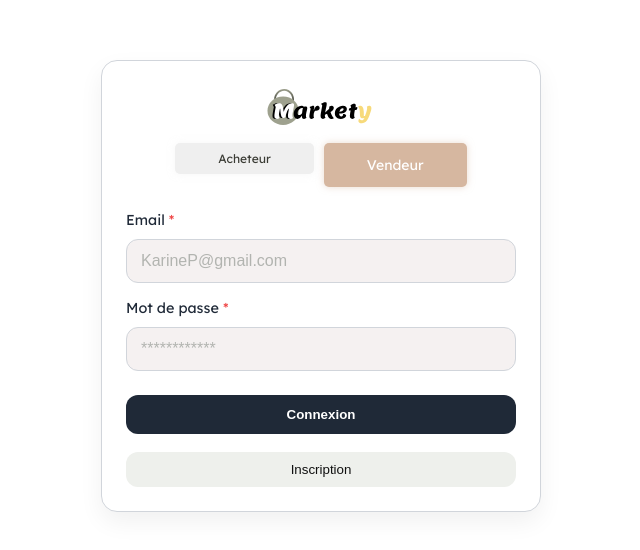
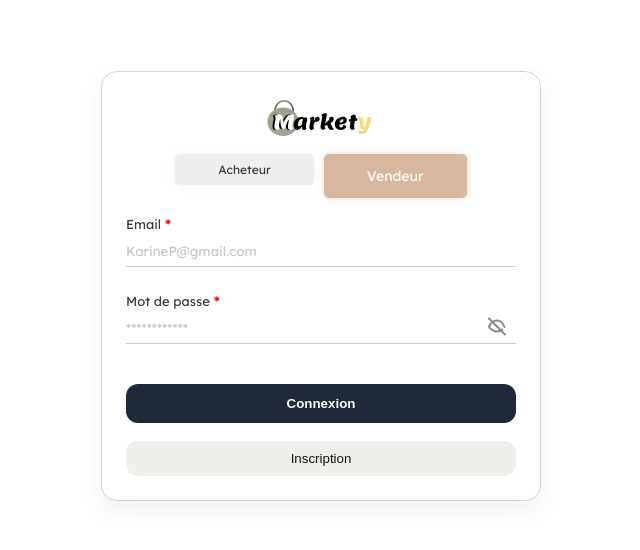
Before and after one commit to cfb2025-2026/Front, a Nuxt app: page /login in a window 1280 px wide. Shown: the part 114-664 px from the top of the page, without its empty margins (319-959 px from the left). Built offline with nearby package versions, Linux system fonts and the light colour scheme.

Commit message:
feat: add Input component with validation #24

```diff
--- a/src/components/auth/AuthForm.vue
+++ b/src/components/auth/AuthForm.vue
@@ -4,6 +4,7 @@ import TextInput from '@/components/ui/TextInput.vue'
 import PrimaryButton from '@/components/ui/PrimaryButton.vue'
 import { ref } from 'vue'
 import Button from '~/components/ui/Button.vue'
+import Input from '~/components/ui/Input.vue'
 
 const role = ref<'acheteur'|'vendeur'>('acheteur')
 const email = ref('')
@@ -11,12 +12,32 @@ const password = ref('')
 const loading = ref(false)
 const error = ref<string|null>(null)
 
+const emailInputError = ref(false)
+const passwordInputError = ref(false)
+
+const emailRegex: Array<{ pattern: string, message: string }> = [
+  { pattern: '^[^@]+@[^@]+\\.[^@]+$', message: 'Email invalide' }
+]
+const passwordRegex: Array<{ pattern: string, message: string }> = [
+  { pattern: '[A-Z]', message: 'Le mot de passe doit contenir au moins une lettre majuscule.' },
+  { pattern: '[a-z]', message: 'Le mot de passe doit contenir au moins une lettre minuscule.' },
+  { pattern: '[0-9]', message: 'Le mot de passe doit contenir au moins un chiffre.' },
+  { pattern: '[!@#$%^&*(),.?":{}|<>]', message: 'Le mot de passe doit contenir au moins un caractère spécial.' },
+  { pattern: '.{8,50}', message: 'Le mot de passe doit contenir entre 8 et 50 caractères.' }
+]
+
 async function onSubmit(){
   error.value = null
   loading.value = true
+
+  if (emailInputError.value || passwordInputError.value) {
+    loading.value = false
+    return
+  }
+
   try{
     // Appel API ici
-    console.log('Login', { email: email.value, password: '••••••••', role: role.value })
+    console.log('Login', { email: email.value, password: password.value, role: role.value })
   }catch(e:any){
     error.value = e?.message ?? 'Une erreur est survenue.'
   }finally{
@@ -35,11 +56,29 @@ async function onSubmit(){
     </div>
 
     <form class="form" @submit.prevent="onSubmit">
-      <label class="field-label">Email <span class="asterisk">*</span></label>
-      <TextInput v-model="email" name="email" type="email" placeholder="KarineP@gmail.com" autocomplete="email" />
+      <Input :label="'Email'"
+        v-model="email"
+        name="email"
+        id="login-email"
+        type="text"
+        placeholder="KarineP@gmail.com"
+        :required="true"
+        autocomplete="email"
+        :regex="emailRegex"
+        @error-state="emailInputError = $event"
+      />
 
-      <label class="field-label">Mot de passe <span class="asterisk">*</span></label>
-      <TextInput v-model="password" name="password" type="password" placeholder="************" autocomplete="current-password" />
+      <Input :label="'Mot de passe'"
+        v-model="password"
+        name="password"
+        id="login-password"
+        type="password"
+        placeholder="************"
+        :required="true"
+        autocomplete="current-password"
+        :regex="passwordRegex"
+        @error-state="passwordInputError = $event"
+      />
 
       <PrimaryButton :disabled="loading" class="btn-main">
         {{ loading ? 'Connexion…' : 'Connexion' }}
--- /dev/null
+++ b/src/components/ui/Input.vue
@@ -0,0 +1,178 @@
+<template>
+  <div class="input-wrapper">
+    <label v-if="label" :for="id" :class="{ required: required }">{{ label }}</label>
+    <div class="input-password-wrapper" v-if="type === 'password'">
+      <input
+        v-bind="inputAttrs"
+        v-model="modelValueProxy"
+        :name="name"
+        :autocomplete="autocomplete"
+        :id="id"
+        :type="showPassword ? 'text' : 'password'"
+        :class="{ 'has-error': errorMessage }"
+      />
+      <button
+        type="button"
+        class="toggle-password"
+        @click="showPassword = !showPassword"
+        :aria-label="showPassword ? 'Masquer le mot de passe' : 'Afficher le mot de passe'"
+        tabindex="-1"
+      >
+        <span v-if="showPassword">
+          <!-- Eye closed SVG -->
+          <svg width="20" height="20" viewBox="0 0 20 20" fill="none">
+            <ellipse cx="10" cy="10" rx="8" ry="5" stroke="#888" stroke-width="2"/>
+            <circle cx="10" cy="10" r="2" fill="#888"/>
+          </svg>
+        </span>
+        <span v-else>
+          <!-- Eye open SVG -->
+          <svg width="20" height="20" viewBox="0 0 20 20" fill="none">
+            <path d="M2 2L18 18" stroke="#888" stroke-width="2" stroke-linecap="round"/>
+            <path d="M10 4C5 4 2 10 2 10C2 10 4.5 15 10 15C12.1 15 13.9 14.2 15.2 13.1M17.5 10.5C17.5 10.5 15 4 10 4" stroke="#888" stroke-width="2" stroke-linecap="round"/>
+          </svg>
+        </span>
+      </button>
+    </div>
+    <input
+      v-else
+      v-bind="inputAttrs"
+      v-model="modelValueProxy"
+      :name="name"
+      :autocomplete="autocomplete"
+      :id="id"
+      :class="{ 'has-error': errorMessage }"
+    />
+    <span v-if="errorMessage" class="error-message">{{ errorMessage }}</span>
+  </div>
+</template>
+
+<script setup>
+import { computed, toRefs, ref } from 'vue'
+
+const props = defineProps({
+  modelValue: String,
+  type: {
+    type: String,
+    default: 'text',
+  },
+  label: String,
+  placeholder: String,
+  name: String,
+  id: String,
+  required: Boolean,
+  disabled: Boolean,
+  autocomplete: String,
+  regex: [ { pattern: String, message: String } ],
+})
+
+const emit = defineEmits(['update:modelValue', 'error', 'error-state'])
+let error = false;
+
+const { type, placeholder, name, id, required, disabled, autocomplete, regex } = toRefs(props)
+
+const inputAttrs = computed(() => ({
+  type: type.value,
+  placeholder: placeholder.value,
+  name: name.value,
+  id: id.value,
+  required: required.value,
+  disabled: disabled.value,
+}))
+
+const modelValueProxy = computed({
+  get: () => props.modelValue,
+  set: (val) => emit('update:modelValue', val),
+})
+
+// Password visibility toggle
+const showPassword = ref(false)
+let errorMessage = null;
+
+// Check value with regex patterns
+watch(() => props.modelValue, (newValue) => {
+  error = false;
+  errorMessage = null; // Reset error on value change
+  if (regex && newValue) {
+    regex.value.forEach((reg) => {
+      const pattern = new RegExp(reg.pattern)
+      if (!pattern.test(newValue)) {
+        // If the pattern does not match, set the error message
+        errorMessage = reg.message || 'Format invalide'
+        error = true;
+        emit('error', errorMessage) // Emit the error message
+      }
+    })
+  }
+  emit('error-state', error) // Emit whether there's an error or not
+})
+
+</script>
+
+<style scoped>
+.input-wrapper {
+  display: flex;
+  flex-direction: column;
+  gap: 0.25rem;
+  margin-bottom: 1rem;
+  width: 100%;
+  max-width: 400px;
+  min-width: 150px;
+  color: var(--text-color);
+}
+
+.input-password-wrapper {
+  display: flex;
+  align-items: center;
+  position: relative;
+  width: 100%;
+}
+
+.toggle-password {
+  position: absolute;
+  right: 5px;
+  top: 50%;
+  transform: translateY(-50%);
+  background: none;
+  border: none;
+  cursor: pointer;
+  margin-left: 0.5rem;
+  font-size: 1.1em;
+  padding: 0 0.25em;
+}
+
+label {
+  font-size: 13px;
+  &.required::after {
+    content: " *";
+    color: red;
+    font-weight: bold;
+  }
+}
+
+input {
+  font-family: var(--font-family);
+  border: none;
+  border-bottom: 1px solid rgba(0, 0, 0, 0.2);
+  padding: 7px 0;
+  color: var(--text-color);
+  width: 100%;
+  &:focus {
+    outline: none;
+    border-bottom: 2px solid var(--main-color);
+  }
+  &::placeholder {
+    color: rgba(65, 65, 65, 0.3);
+  }
+
+  &.has-error {
+    border-bottom: 2px solid red;
+  }
+}
+
+.error-message {
+  color: red;
+  font-size: 12px;
+  margin-top: 2px;
+}
+</style>
```
